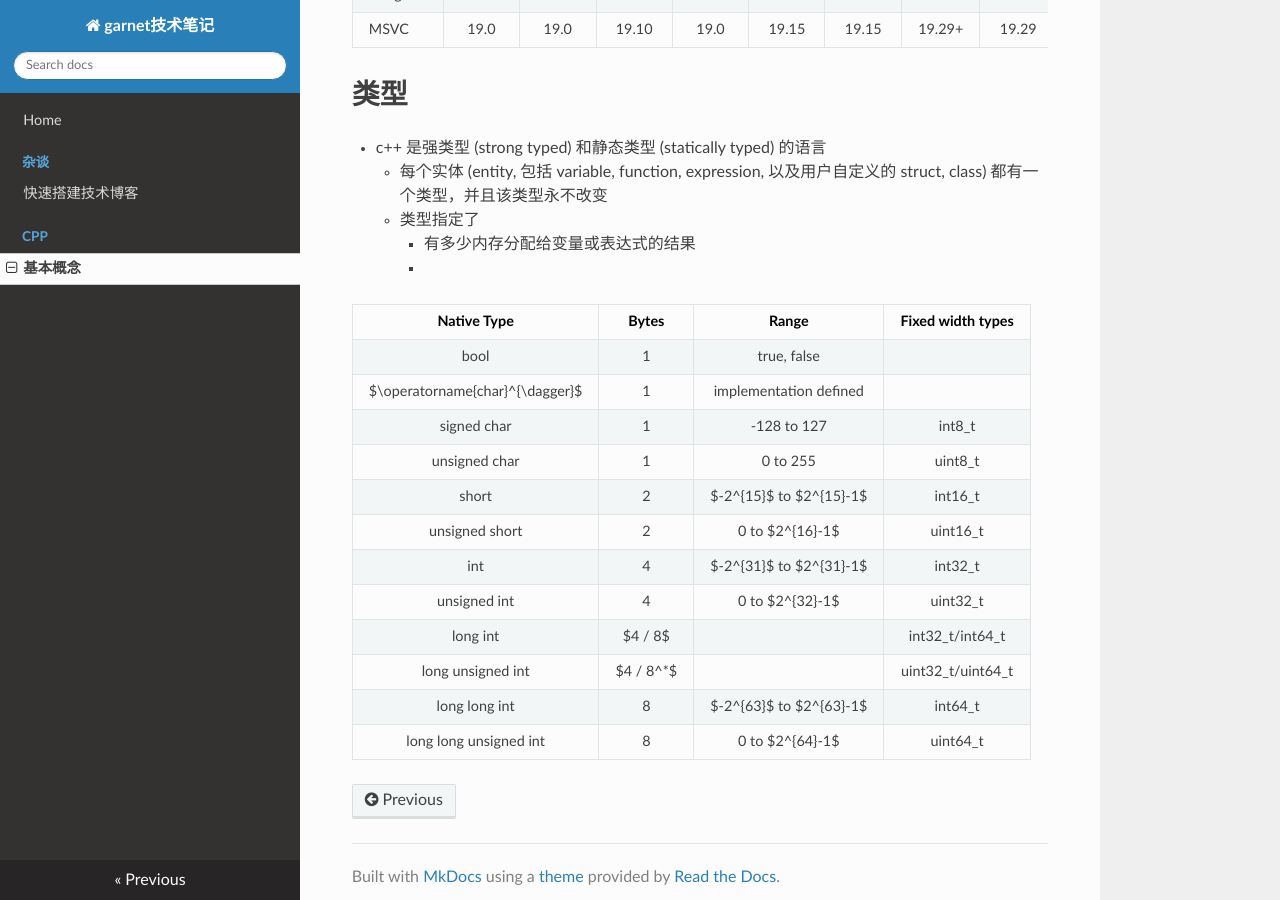
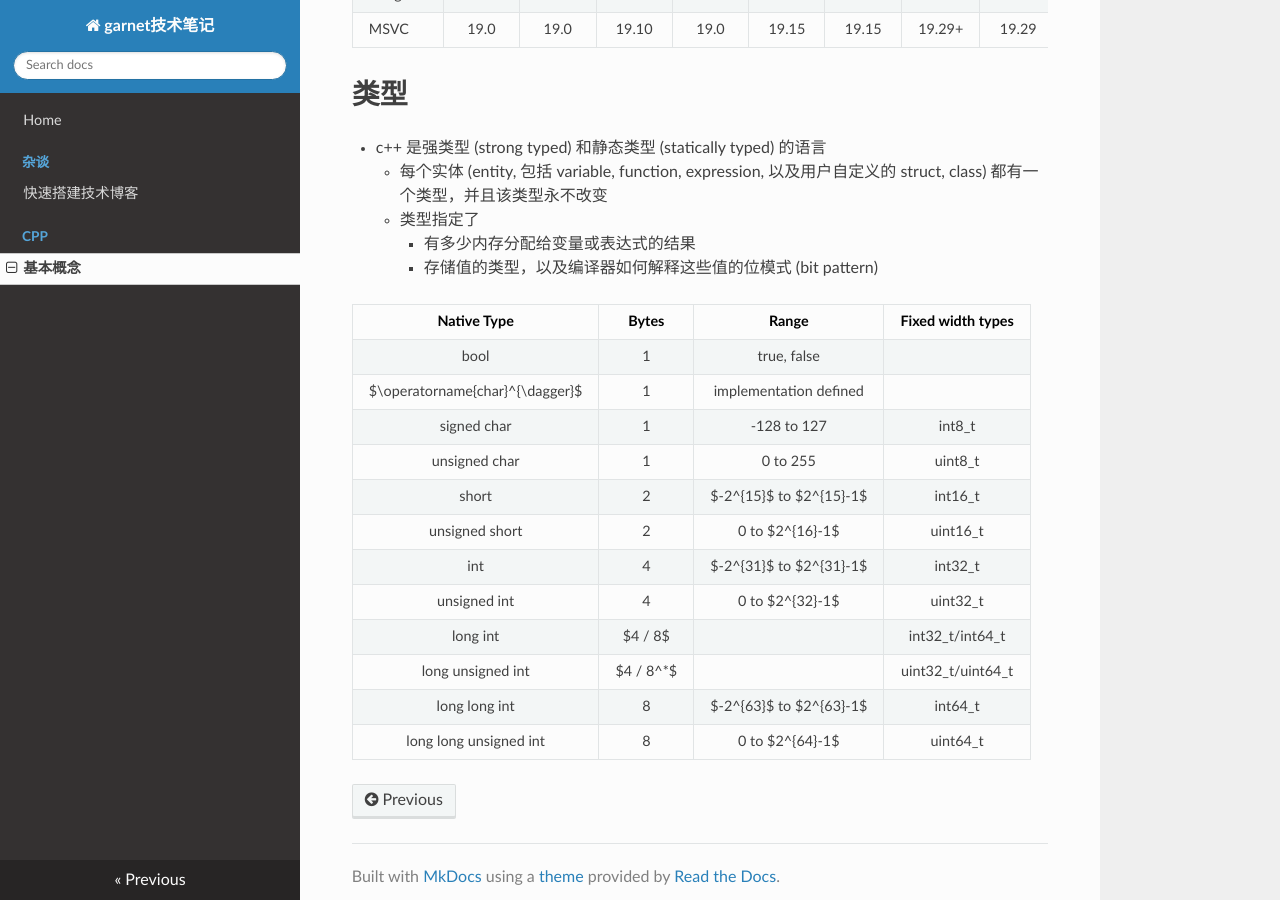
Before and after one commit to ymma98/technotes, an MkDocs documentation site: the page built from docs/cpp/基本概念.md, in a window 1280 px wide and 900 px high, scrolled down 494 px. Built offline with MkDocs 1.6.1, drawn with Linux system fonts in a browser that asks for light colours; nearby versions of some CDN libraries; part of the change alters nothing that is shown.

Commit message:
docs/cpp/基本概念.md updated from https://stackedit.cn/

```diff
--- a/docs/cpp/基本概念.md
+++ b/docs/cpp/基本概念.md
@@ -25,7 +25,7 @@ g++ -std=c++26 <program.cpp> -o program
 	* 每个实体 (entity, 包括 variable, function, expression, 以及用户自定义的 struct, class) 都有一个类型，并且该类型永不改变
 	* 类型指定了
 		* 有多少内存分配给变量或表达式的结果
-		*
+		* 存储值的类型，以及编译器如何解释这些值的位模式 (bit pattern)
 
 | Native Type | Bytes | Range | Fixed width types <br> <cstdint> |
 | :---: | :---: | :---: | :---: |
@@ -43,6 +43,7 @@ g++ -std=c++26 <program.cpp> -o program
 | long long unsigned int | 8 | 0 to $2^{64}-1$ | uint64_t |
 
 <!--stackedit_data:
-eyJoaXN0b3J5IjpbLTIzMDU5NDg5LDEzNjk3NTU2LC04NjYyMz
-M2MTMsNDU2OTE5MTg3LDE0NzQwMjYwMjddfQ==
+eyJoaXN0b3J5IjpbMTk1ODk3OTEzMCwtMjMwNTk0ODksMTM2OT
+c1NTYsLTg2NjIzMzYxMyw0NTY5MTkxODcsMTQ3NDAyNjAyN119
+
 -->
```
